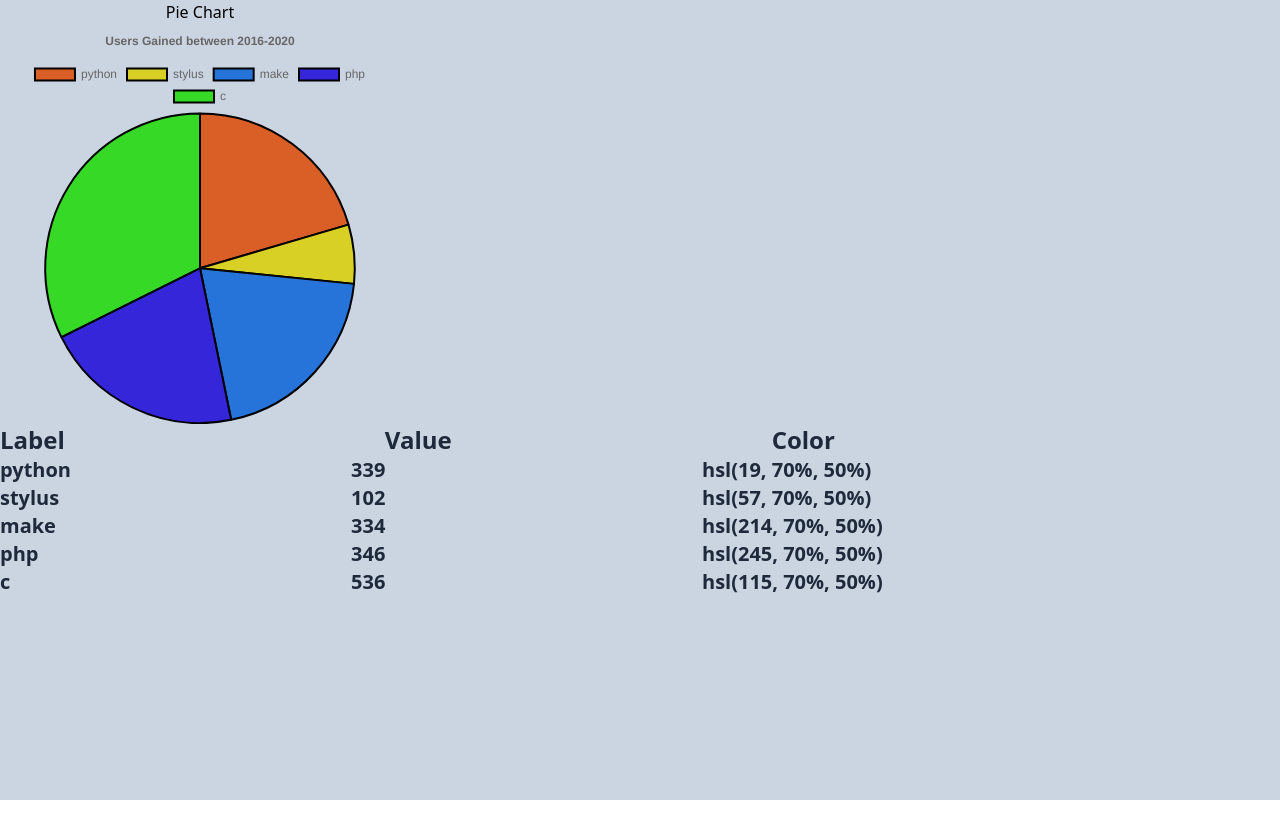
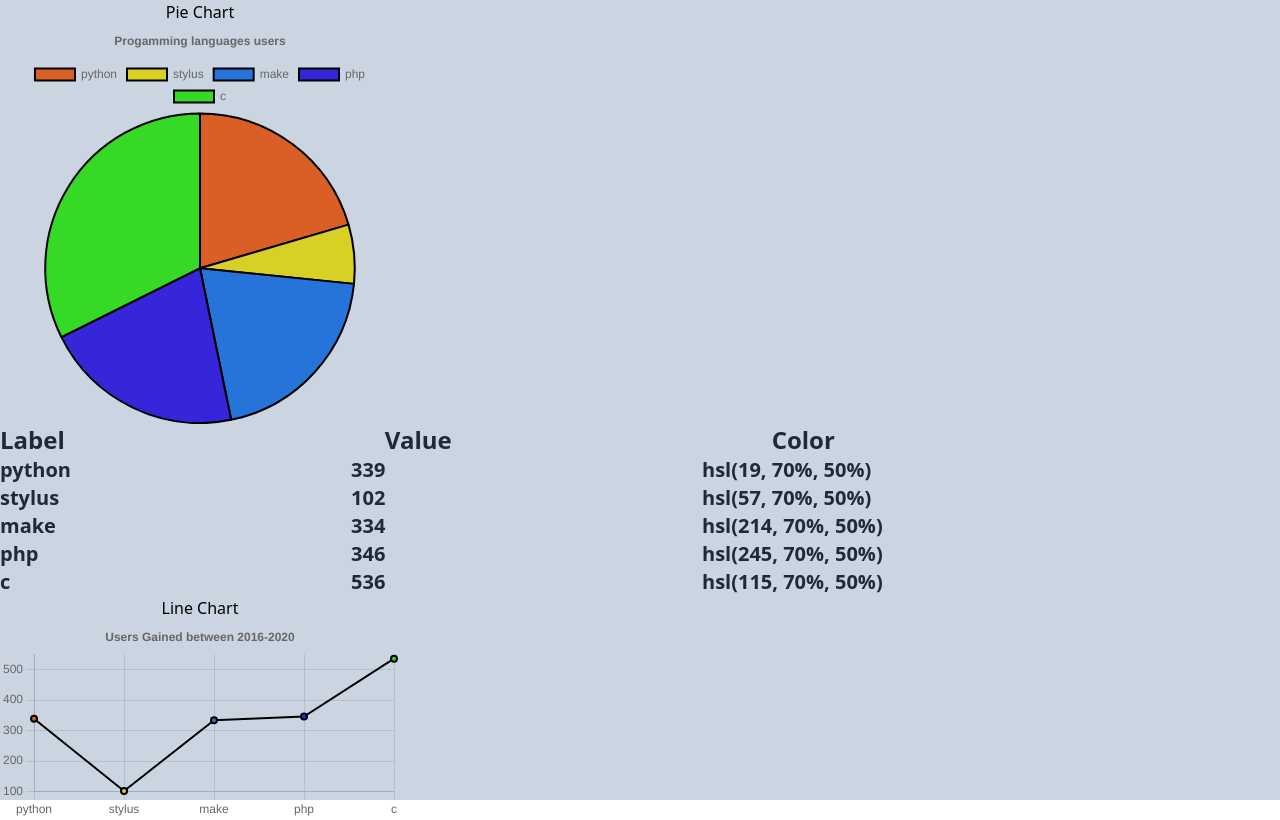
Before and after one commit to Zeroluffs/test-graphs, a Next.js app: page / in a window 1280 px wide. Built offline with nearby package versions, Linux system fonts and the light colour scheme.

Commit message:
line chart

```diff
--- /dev/null
+++ b/components/LineChart.tsx
@@ -0,0 +1,26 @@
+import React from "react";
+import { Line } from "react-chartjs-2";
+import 'chart.js/auto';
+
+function LineChart({ chartData }: any) {
+  return (
+    <div className="chart-container">
+      <h2 style={{ textAlign: "center" }}>Line Chart</h2>
+      <Line
+        data={chartData}
+        options={{
+          plugins: {
+            title: {
+              display: true,
+              text: "Users Gained between 2016-2020",
+            },
+            legend: {
+              display: false,
+            },
+          },
+        }}
+      />
+    </div>
+  );
+}
+export default LineChart;
--- a/components/PieChart.tsx
+++ b/components/PieChart.tsx
@@ -13,7 +13,7 @@ function PieChart({ chartData }: any) {
           plugins: {
             title: {
               display: true,
-              text: "Users Gained between 2016-2020",
+              text: "Progamming languages users",
             },
           },
         }}
--- a/pages/index.tsx
+++ b/pages/index.tsx
@@ -6,6 +6,7 @@ import React from "react";
 import useChartContext from "context/ChartsContext";
 import { InlineEditComponent } from "components/InlineEdit";
 import { PieChartDataList } from "components/PieChartDataList";
+import LineChart from "components/LineChart";
 export default function Home() {
   const test = {
     id: "test",
@@ -53,9 +54,14 @@ export default function Home() {
     });
   }, [pieChartData]);
   return (
-    <div className="w-[400px]">
-      <PieChart ref={chartRef} chartData={chartData}  />
-      <PieChartDataList/>
+    <div>
+      <div className="w-[400px]">
+        <PieChart ref={chartRef} chartData={chartData} />
+        <PieChartDataList />
+      </div>
+      <div className="w-[400px]">
+        <LineChart ref={chartRef} chartData={chartData} />
+      </div>
     </div>
   );
 }
```
Also changed, not shown: utils/DataLine.tsx (added, +32 -0 lines).
